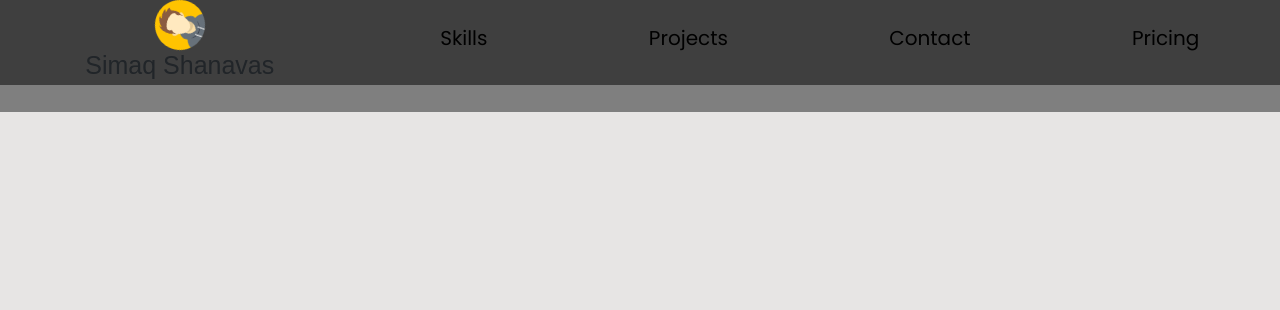
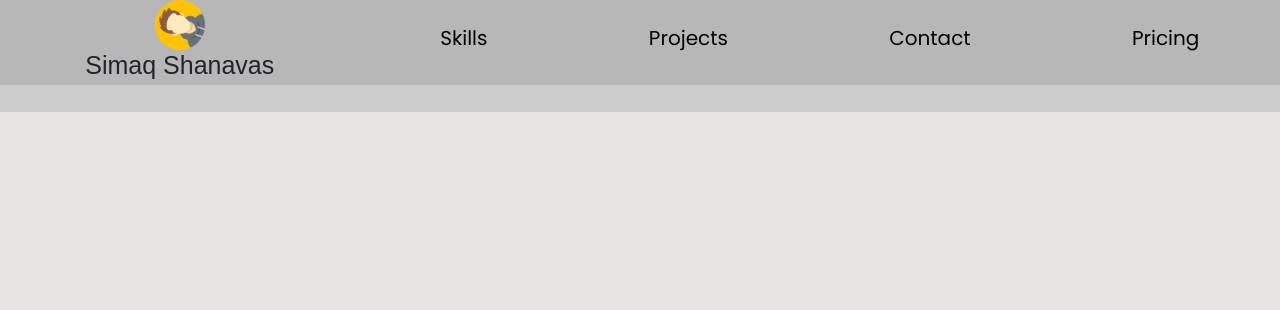
Before and after one commit to msimaq79/Simaq, a plain HTML site: page index.html in a window 1280 px wide. Shown: the top 310 px of the page. Drawn offline with nearby package versions, Linux system fonts and the light colour scheme; a script that the page names is missing; a web font is replaced by a local one.

Commit message:
Update style.css

```diff
--- a/styles/style.css
+++ b/styles/style.css
@@ -27,7 +27,7 @@ html {
   top: 0;
   position: -webkit-sticky;
   position: sticky;
-  background-color: rgba(0,0,0,0.5);
+  background-color: rgba(0,0,0,0.2);
   z-index: 100;
 }
 
@@ -41,7 +41,7 @@ nav {
   -ms-flex-pack: distribute;
       justify-content: space-around;
   width: 100%;
-  background-color: rgba(0,0,0,0.5);
+  background-color: rgba(0,0,0,0.1);
 }
 
 nav ul {
```
